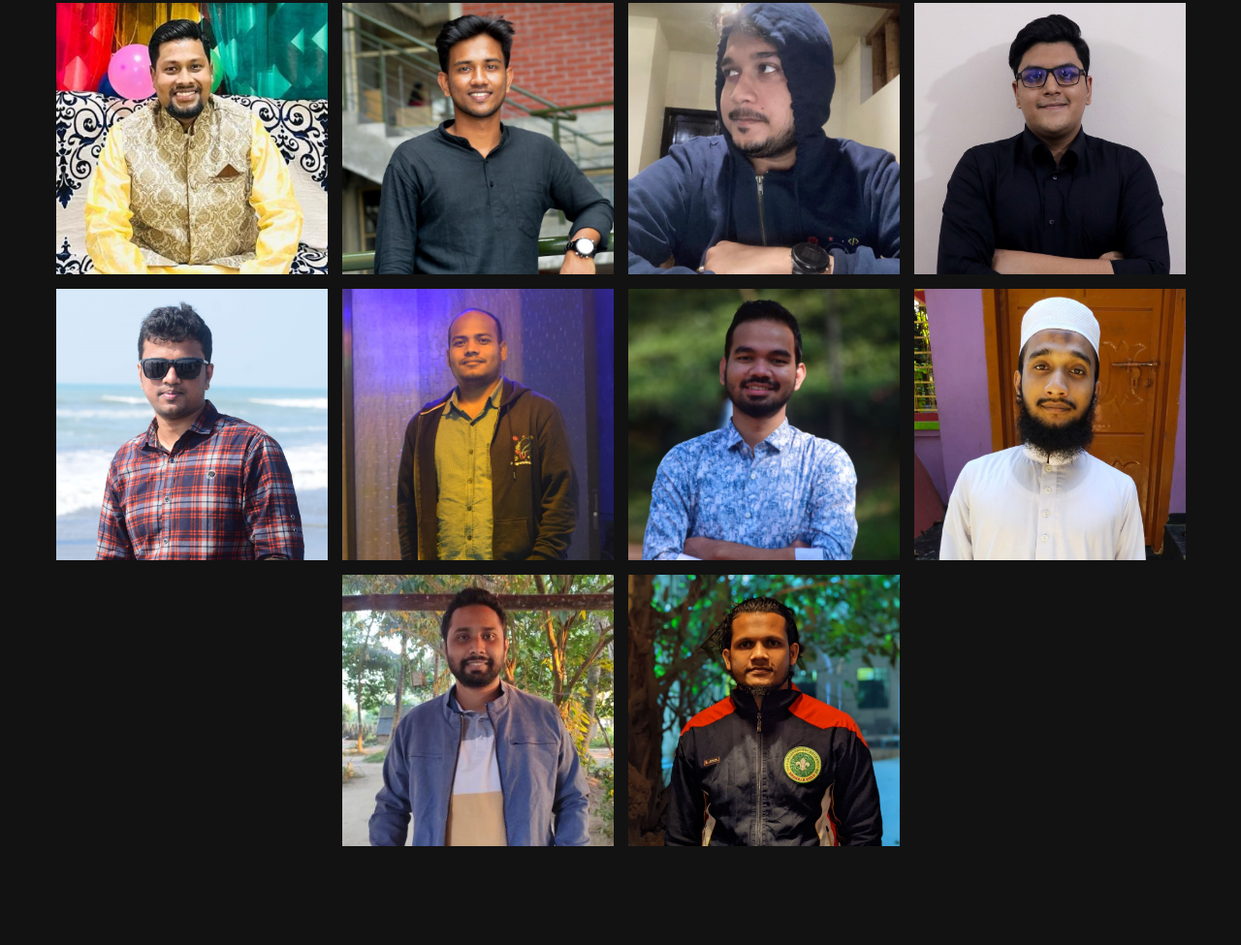
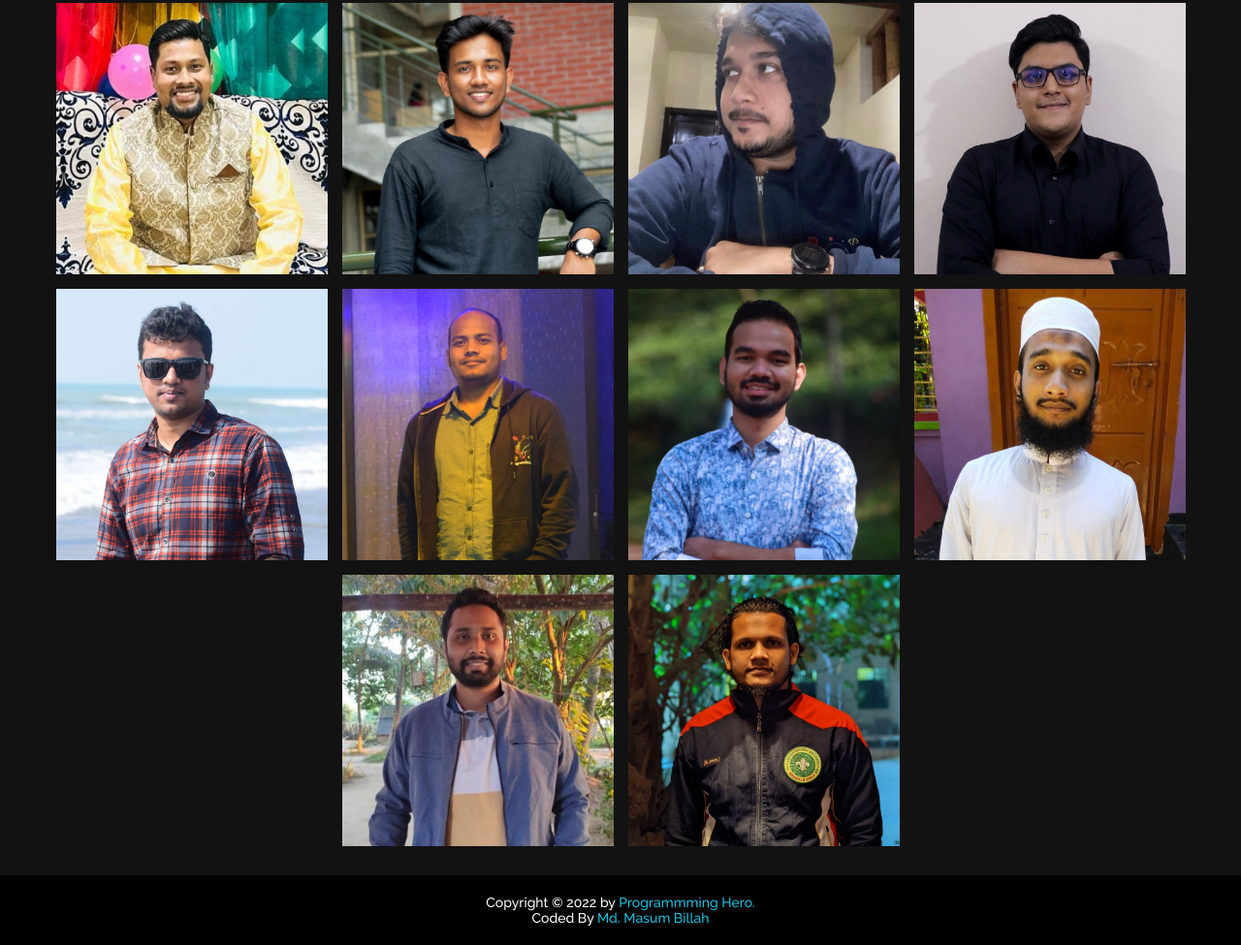
Before and after one commit to SEC-MASUM/banner-with-photo-gallery, a plain HTML site: page index.html in a window 1280 px wide. Shown: the part 1184-2159 px from the top of the page at 97% size. Before the commit the page ends 2087 px from the top, so only its background shows below. Drawn offline with Linux system fonts and the light colour scheme.

Commit message:
footer added

```diff
--- a/css/style.css
+++ b/css/style.css
@@ -284,3 +284,13 @@ body {
 .photo:hover::before {
   opacity: 1;
 }
+footer {
+  background-color: black;
+  color: white;
+  text-align: center;
+  font-size: 14px;
+  padding: 20px 0;
+}
+footer span {
+  color: var(--primary-color);
+}
--- a/index.html
+++ b/index.html
@@ -6,7 +6,7 @@
     <meta name="viewport" content="width=device-width, initial-scale=1.0" />
     <!-- StyleSheet -->
     <link rel="stylesheet" href="./css/style.css" />
-    <title>Practice Day Project</title>
+    <title>Photo Gallery</title>
   </head>
   <body>
     <main class="container">
@@ -190,5 +190,11 @@
         </div>
       </section>
     </main>
+    <footer>
+      <div>
+        <p>Copyright &copy; 2022 by <span>Programmming Hero.</span></p>
+        <p>Coded By <span>Md. Masum Billah</span></p>
+      </div>
+    </footer>
   </body>
 </html>
```
